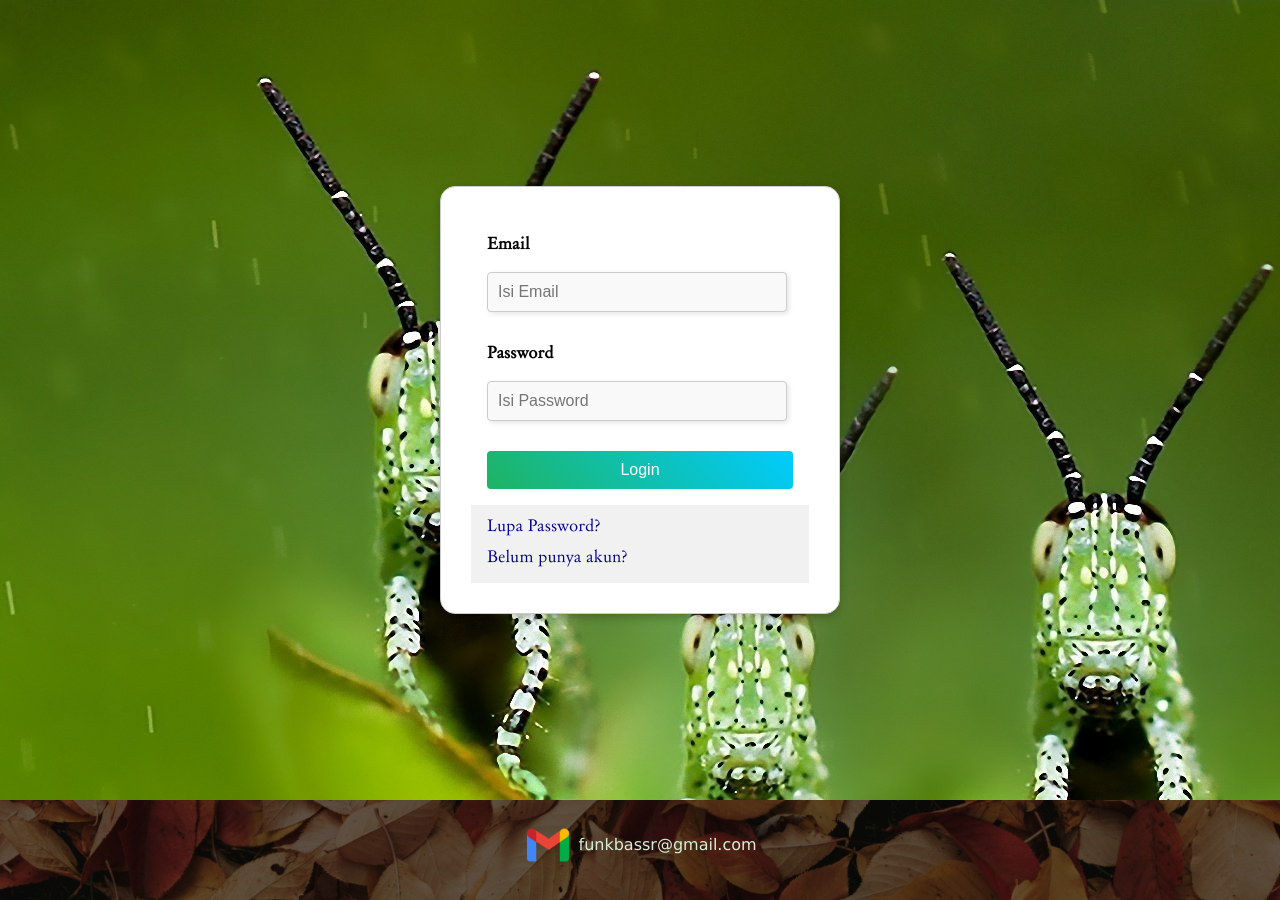
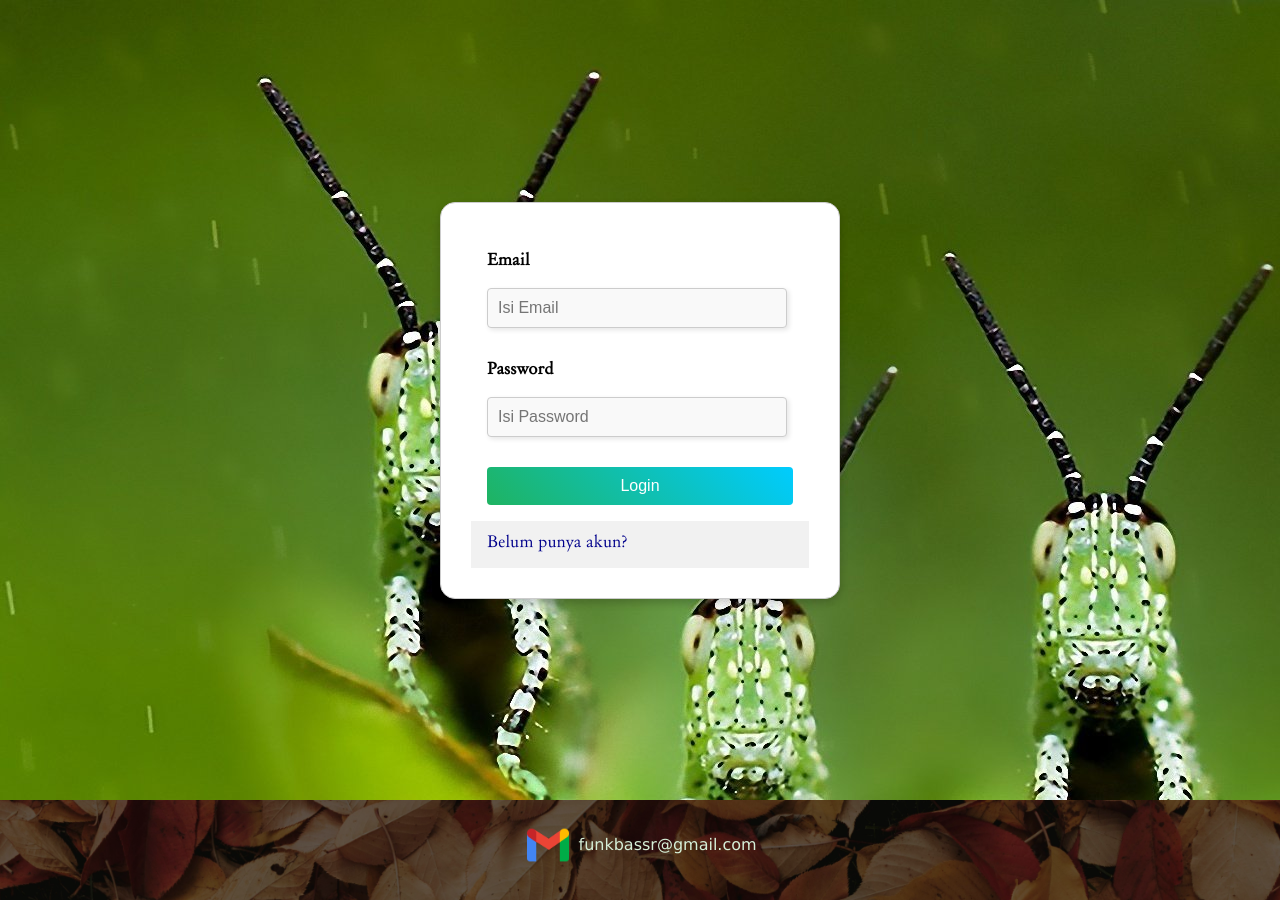
Before and after one commit to alhajjfauzan/alhajjfauzan.github.io, a PHP site: page /login.php in a window 1280 px wide. Shown: the part 70-970 px from the top of the page. Run offline with PHP 8.4, Linux system fonts and the light colour scheme.

Commit message:
Update login.php

```diff
--- a/posttest4/login.php
+++ b/posttest4/login.php
@@ -294,7 +294,6 @@ button[type=submit]:hover, .cancelbtn:hover {
             </div>
 
             <div class="container" style="background-color:#f1f1f1">
-                <span class="pawsword"><a href="">Lupa Password?</a></span>
                 <span><a href="/register.php" style="color: darkblue;">Belum punya akun?</a></span>
             </div>
         </form>
```
